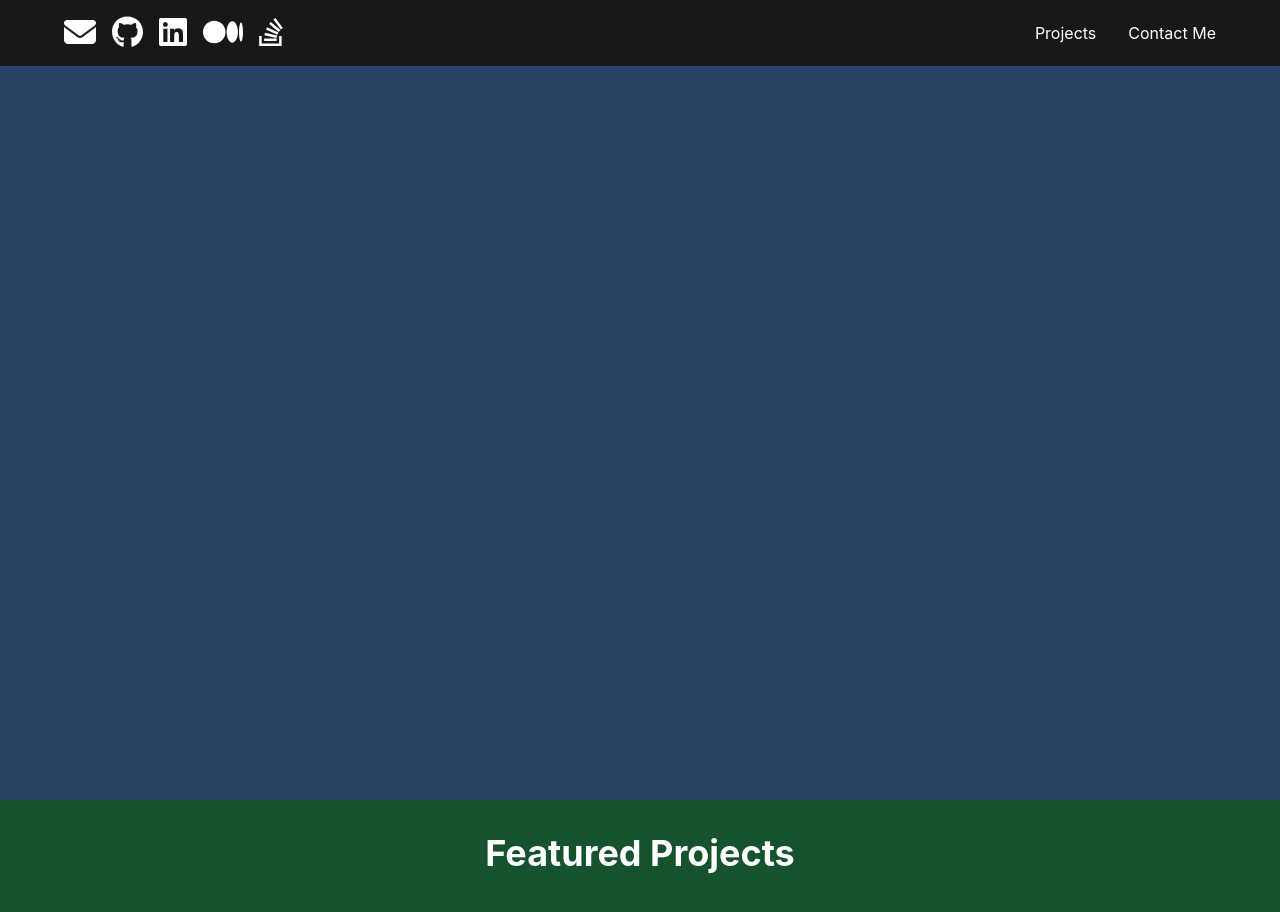
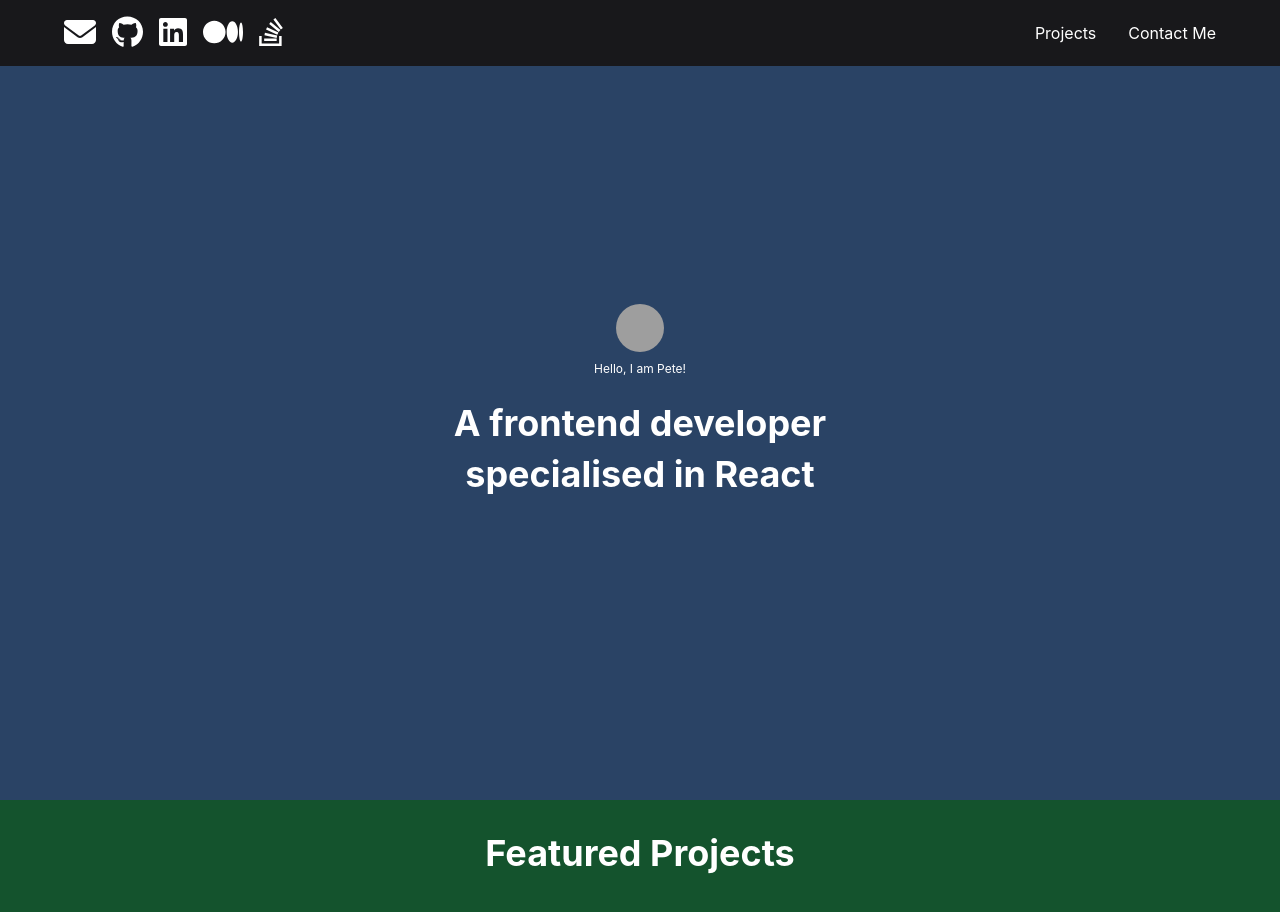
Before and after one commit to Hasansarwer/meta-portfolio, a React (Create React App) app: page / in a window 1280 px wide. Shown: the top 912 px of the page. Built offline with nearby package versions, Linux system fonts and the light colour scheme; grey boxes are pictures that could not be loaded.

Commit message:
Landing section complete

```diff
--- a/src/components/LandingSection.js
+++ b/src/components/LandingSection.js
@@ -1,5 +1,5 @@
 import React from "react";
-import { Avatar, Heading, VStack } from "@chakra-ui/react";
+import { Avatar, Heading, Text, VStack } from "@chakra-ui/react";
 import FullScreenSection from "./FullScreenSection";
 
 const greeting = "Hello, I am Pete!";
@@ -15,6 +15,24 @@ const LandingSection = () => (
     isDarkBackground
     backgroundColor="#2A4365"
   >
+    <VStack spacing={6} align="center">
+      <VStack spacing={2} align="center">
+        <Avatar src="https://i.pravatar.cc/150?img=7" />
+        <Text fontSize="xs" color="white">
+          {greeting}
+        </Text>
+      </VStack>
+      <VStack spacing={2} align="center">
+        <Heading as="h1" size="xl" color="white">
+          {bio1}
+        </Heading>
+        <Heading as="h1" size="xl" color="white">
+          {bio2}
+        </Heading>
+      </VStack>
+
+
+    </VStack>
 
   </FullScreenSection>
 );
```
